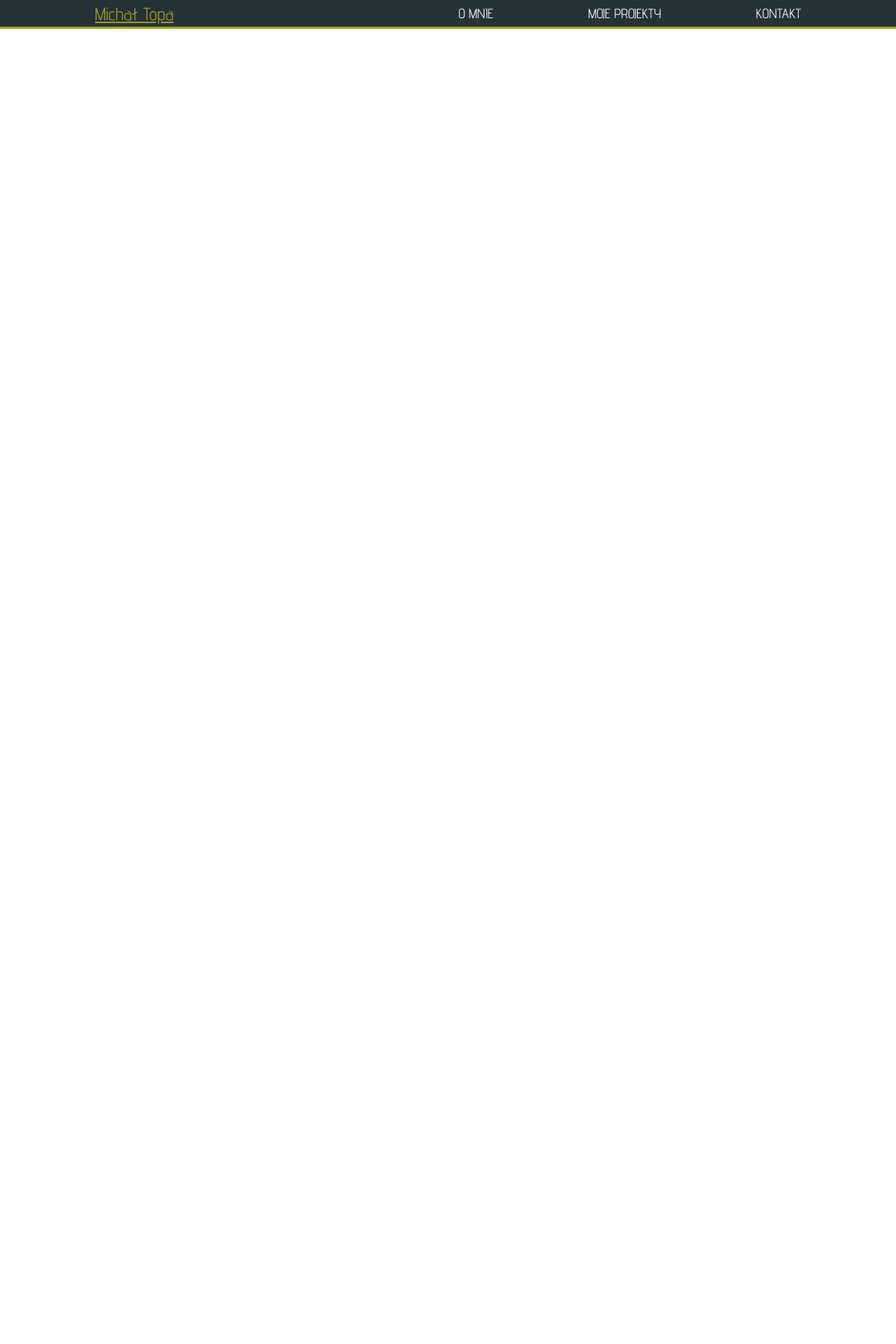
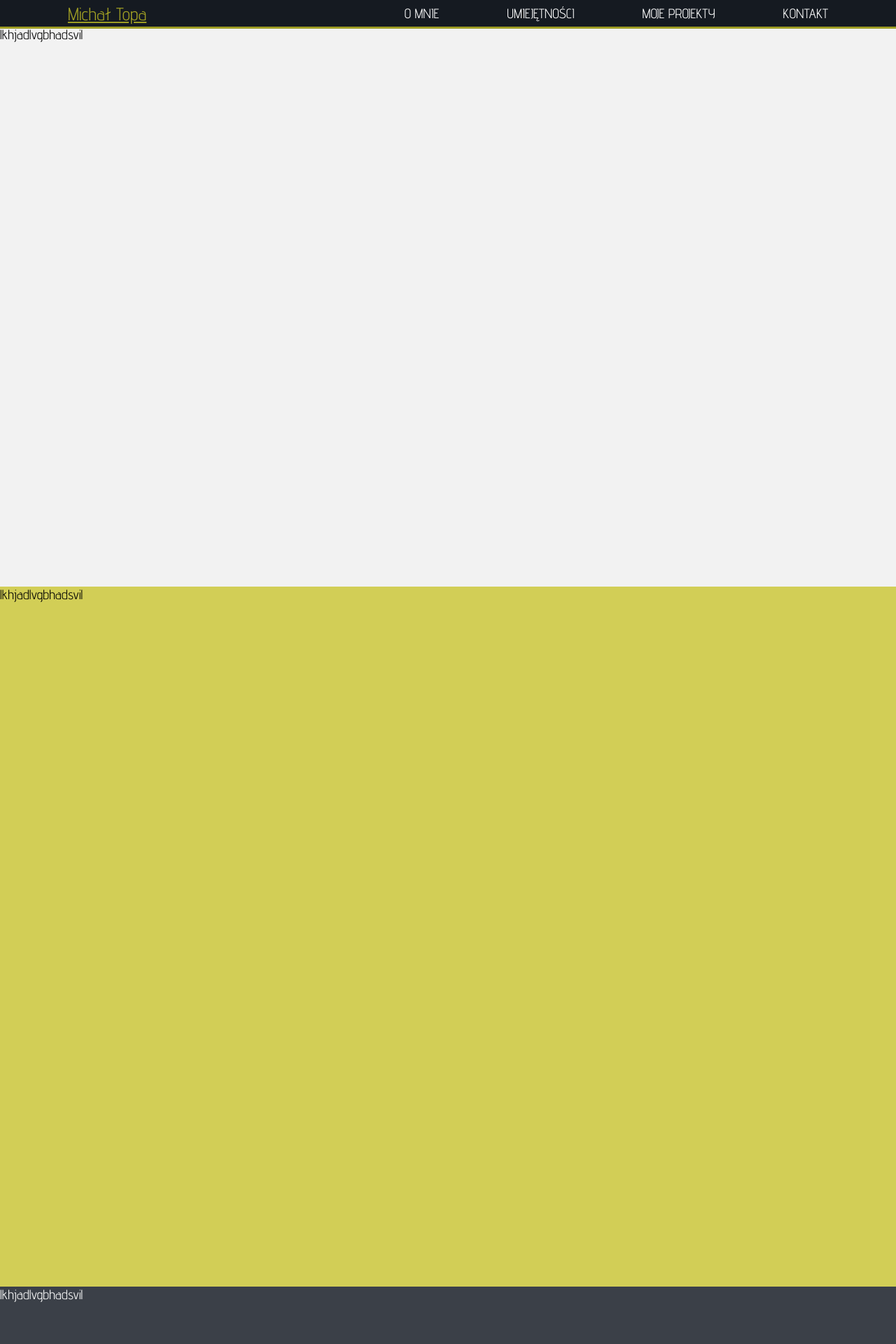
Before and after one commit to meho99/portfolio-page, a React (Create React App) app: page / in a window 1280 px wide. Shown: the top 1920 px of the page at 70% size. Before the commit the page ends 800 px from the top, so only its background shows below. Built offline with nearby package versions, Linux system fonts and the light colour scheme; the HTML template or start-up script is replaced by a standard one.

Commit message:
Done structure of application

```diff
--- a/src/App.js
+++ b/src/App.js
@@ -1,11 +1,30 @@
 import React from 'react';
+import styled from 'styled-components'
 import Menu from './components/menu'
+import AboutContainer from './components/about'
+import SkillsContainer from './components/skills'
+import ProjectsContainer from './components/projects'
+import ContactContainer from './components/contact'
+import Footer from './components/footer'
+
+const Container = styled.div`
+  display: flex;
+  width: 100vw;
+  flex-direction: column;
+  align-items: center
+
+`
 
 function App() {
   return (
-    <div className="App">
+    <Container className="App">
         <Menu/>
-    </div>
+        <AboutContainer/>
+        <SkillsContainer/>
+        <ProjectsContainer/>
+        <ContactContainer/>
+        <Footer/>
+    </Container>
   );
 }
 
--- /dev/null
+++ b/src/components/about/index.js
@@ -0,0 +1,29 @@
+// ----------  o mnie  ----------
+
+import React from 'react';
+import styled from 'styled-components'
+
+
+// ----- style -----
+
+const Container = styled.div`
+    {
+        width: 100vw
+        margin-top: 3vw;
+        background-color: #f2f2f2;
+        height: 800px;
+
+    }
+
+
+
+`
+
+// ----- koponent -----
+
+const AboutContainer = ()=>
+    <Container>
+        lkhjadlvgbhadsvil
+    </Container>
+
+export default AboutContainer
--- /dev/null
+++ b/src/components/contact/index.js
@@ -0,0 +1,25 @@
+// ----------  o mnie  ----------
+
+import React from 'react';
+import styled from 'styled-components'
+
+
+// ----- style -----
+
+const Container = styled.div`
+    {
+        width: 100vw
+        background-color: #f2f2f2;
+        height: 800px;
+
+    }
+`
+
+// ----- koponent -----
+
+const ContactContainer = ()=>
+    <Container>
+        lkhjadlvgbhadsvil
+    </Container>
+
+export default ContactContainer
--- /dev/null
+++ b/src/components/footer/index.js
@@ -0,0 +1,28 @@
+// ----------  o mnie  ----------
+
+import React from 'react';
+import styled from 'styled-components'
+
+
+// ----- style -----
+
+const Container = styled.div`
+    {
+        width: 100vw;
+        height: 3vw;
+        background-color: #151a21;
+        color: white;
+        align-items: center;
+        border-top: 0.3vw solid #9e9d24;
+
+    }
+`
+
+// ----- koponent -----
+
+const Footer = ()=>
+    <Container>
+        lkhjadlvgbhadsvil
+    </Container>
+
+export default Footer
--- a/src/components/menu/index.js
+++ b/src/components/menu/index.js
@@ -11,11 +11,16 @@ const Container = styled.div`
     flex-direction: row;
     width: 100vw;
     height: 3vw;
-    background-color: #263238;
-    border-bottom: 2px solid white;
+    background-color: #151a21;
     justify-content: space-evenly;
+    color: white;
     align-items: center;
     border-bottom: 0.3vw solid #9e9d24;
+    position: fixed;
+
+    @media(max-width: 758px){
+        height: 3.8vw;
+    }
 
 `
 const Logo= styled.p`
@@ -23,6 +28,9 @@ const Logo= styled.p`
     width: 30vw;
     font-size: 2vw;
     text-decoration: underline;
+    @media(max-width: 758px){
+        font-size: 3vw;
+    }
 `
 // ----- komponent -----
 
@@ -32,8 +40,9 @@ export default class Menu extends Component {
         this.state = {
             hrefs: [
                 ['O MNIE', '#about'],
+                ['UMIEJĘTNOŚCI', '#skills'],
                 ['MOJE PROJEKTY', '#offer'],
-                ['KONTAKT', '#contact']
+                ['KONTAKT', '#contact'],
             ]
         };
     }
--- /dev/null
+++ b/src/components/projects/index.js
@@ -0,0 +1,26 @@
+// ----------  o mnie  ----------
+
+import React from 'react';
+import styled from 'styled-components'
+
+
+// ----- style -----
+
+const Container = styled.div`
+    {
+        width: 100vw
+        background-color: #3b4048;
+        height: 800px;
+        color: white;
+
+    }
+`
+
+// ----- koponent -----
+
+const ProjectsContainer = ()=>
+    <Container>
+        lkhjadlvgbhadsvil
+    </Container>
+
+export default ProjectsContainer
--- /dev/null
+++ b/src/components/skills/index.js
@@ -0,0 +1,24 @@
+// ----------  o mnie  ----------
+
+import React from 'react';
+import styled from 'styled-components'
+
+
+// ----- style -----
+
+const Container = styled.div`
+    {
+        width: 100vw
+        background-color: #d2ce56;
+        height: 1000px;
+    }
+`
+
+// ----- koponent -----
+
+const SkillsContainer = ()=>
+    <Container>
+        lkhjadlvgbhadsvil
+    </Container>
+
+export default SkillsContainer
--- a/src/index.css
+++ b/src/index.css
@@ -4,6 +4,12 @@ body {
   padding: 0;
   font-family: 'Advent Pro', sans-serif;
   background-color: #ffffff;
-  color: #ffffff;
+  color: #000000;
   font-size: 1.5vw;
+
 }
+@media only screen and (max-width: 768px) {
+  body {
+    font-size: 2.5vw;
+  }
+}
```
